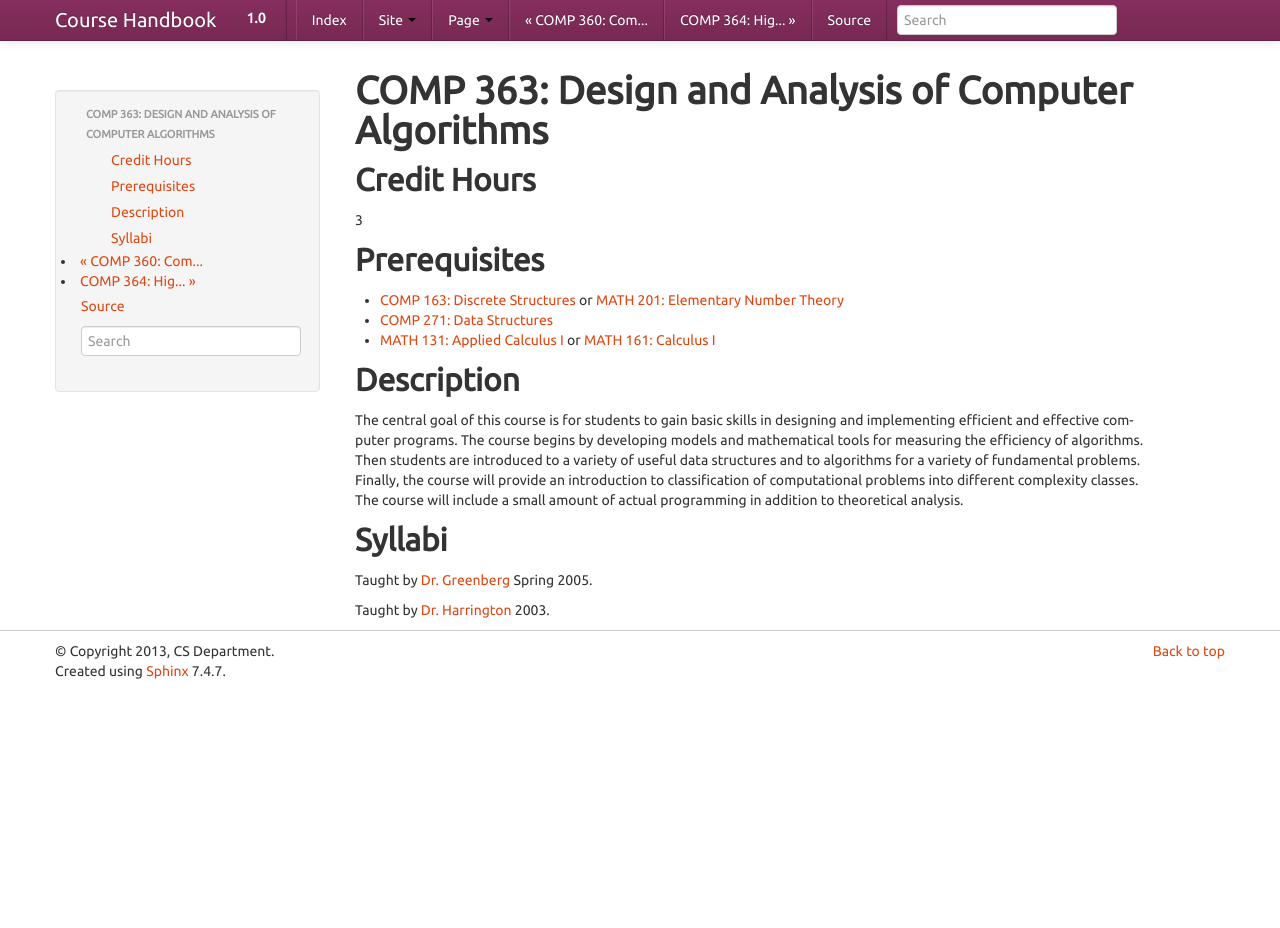
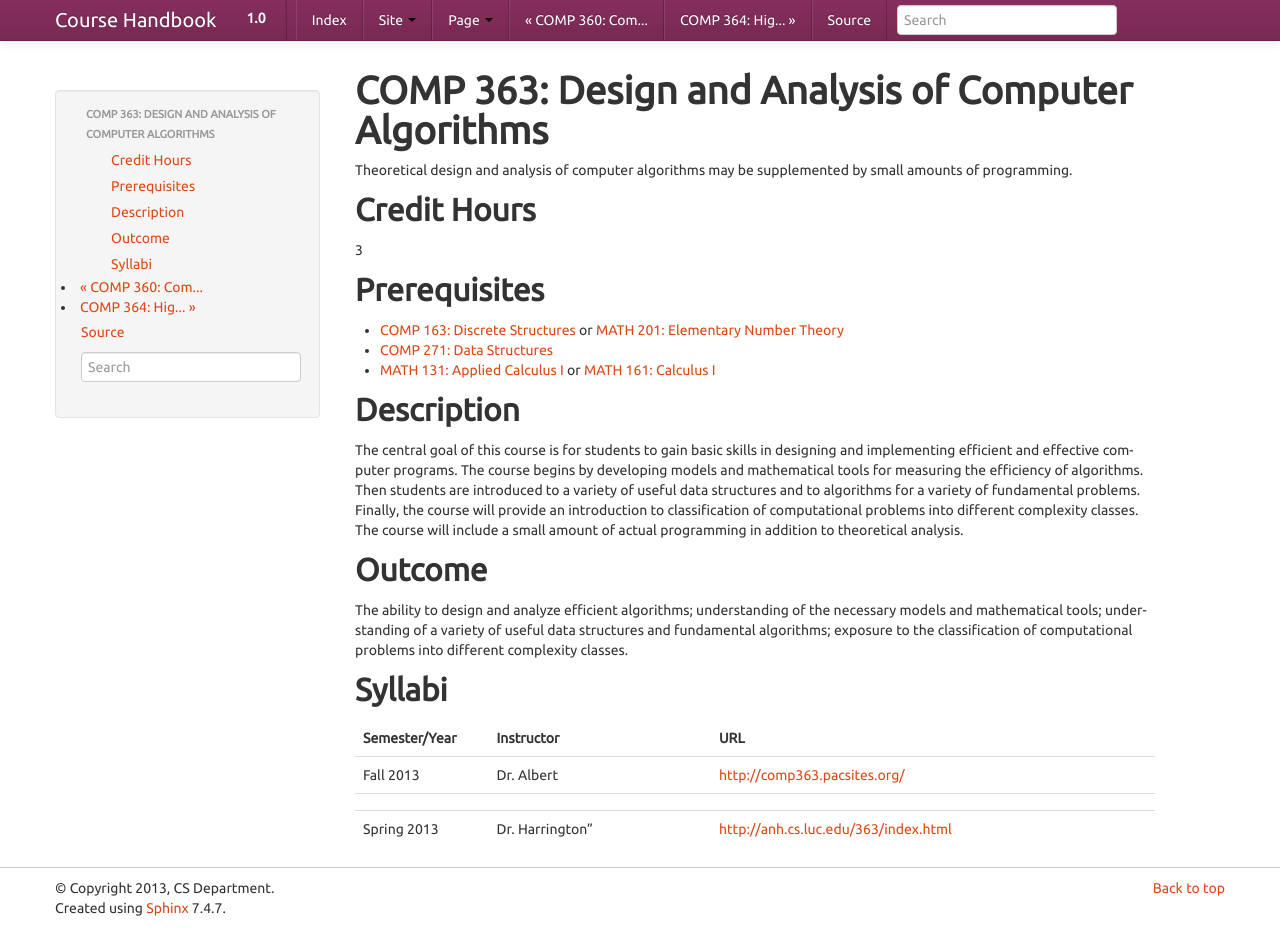
Before and after one commit to kyang5/coursedescriptions, a Sphinx documentation site: the page built from source/comp363.rst, in a window 1280 px wide and 928 px high. Built offline with Sphinx 7.4.7, drawn with Linux system fonts in a browser that asks for light colours.

Commit message:
updated COMP 363

```diff
--- a/source/comp355.rst
+++ b/source/comp355.rst
@@ -10,7 +10,6 @@ Prerequisites
 ------------------------------
 
 :doc:`comp271` and :doc:`comp353`
-
 
 Description
 --------------------
--- a/source/comp363.rst
+++ b/source/comp363.rst
@@ -1,5 +1,7 @@
 COMP 363: Design and Analysis of Computer Algorithms
 ====================================================
+
+Theoretical design and analysis of computer algorithms may be supplemented by small amounts of programming.
 
 Credit Hours
 -----------------------
@@ -29,14 +31,18 @@ to classification of computational problems into different complexity
 classes. The course will include a small amount of actual programming in
 addition to theoretical analysis.
 
+Outcome
+-------------
+
+The ability to design and analyze efficient algorithms; understanding of the necessary models and mathematical tools; understanding of a variety of useful data structures and fundamental algorithms; exposure to the classification of computational problems into different complexity classes.
+
 Syllabi
------------------------
+--------------------
 
+.. csv-table::
+   	:header: "Semester/Year", "Instructor", "URL"
+   	:widths: 15, 25, 50
 
-Taught by `Dr.
-Greenberg <http://webpages.cs.luc.edu/~rig/courses/syllabi/c260f04.tty>`__ Spring
-2005.
+	"Fall 2013", "Dr. Albert", "http://comp363.pacsites.org/"
 
-Taught by `Dr.
-Harrington <http://webpages.cs.luc.edu/~anh/363/groundrules.html>`__
-2003.
+        "Spring 2013", Dr. Harrington", "http://anh.cs.luc.edu/363/index.html"
```
Also changed, not shown: source/comp360.rst (line endings or trailing spaces).
